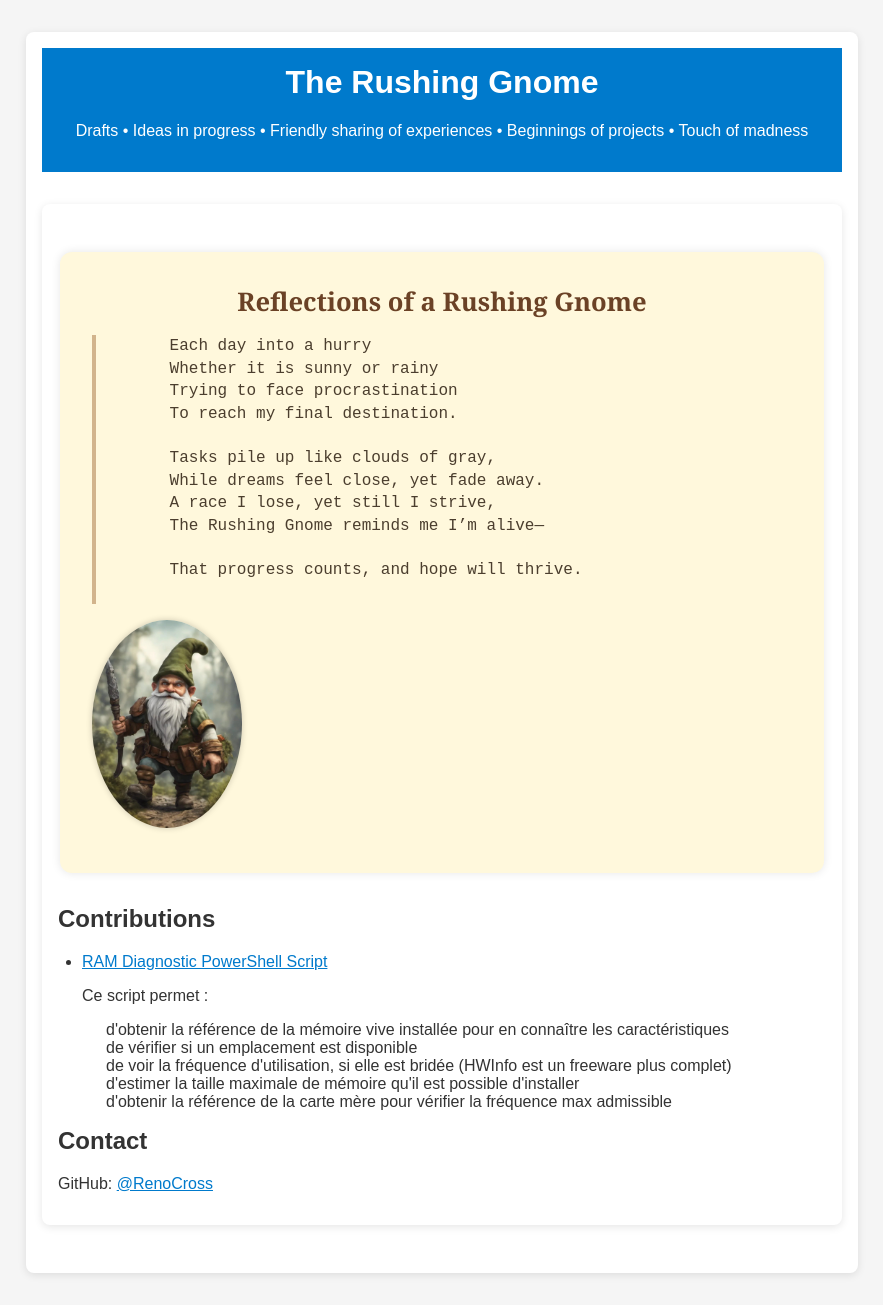
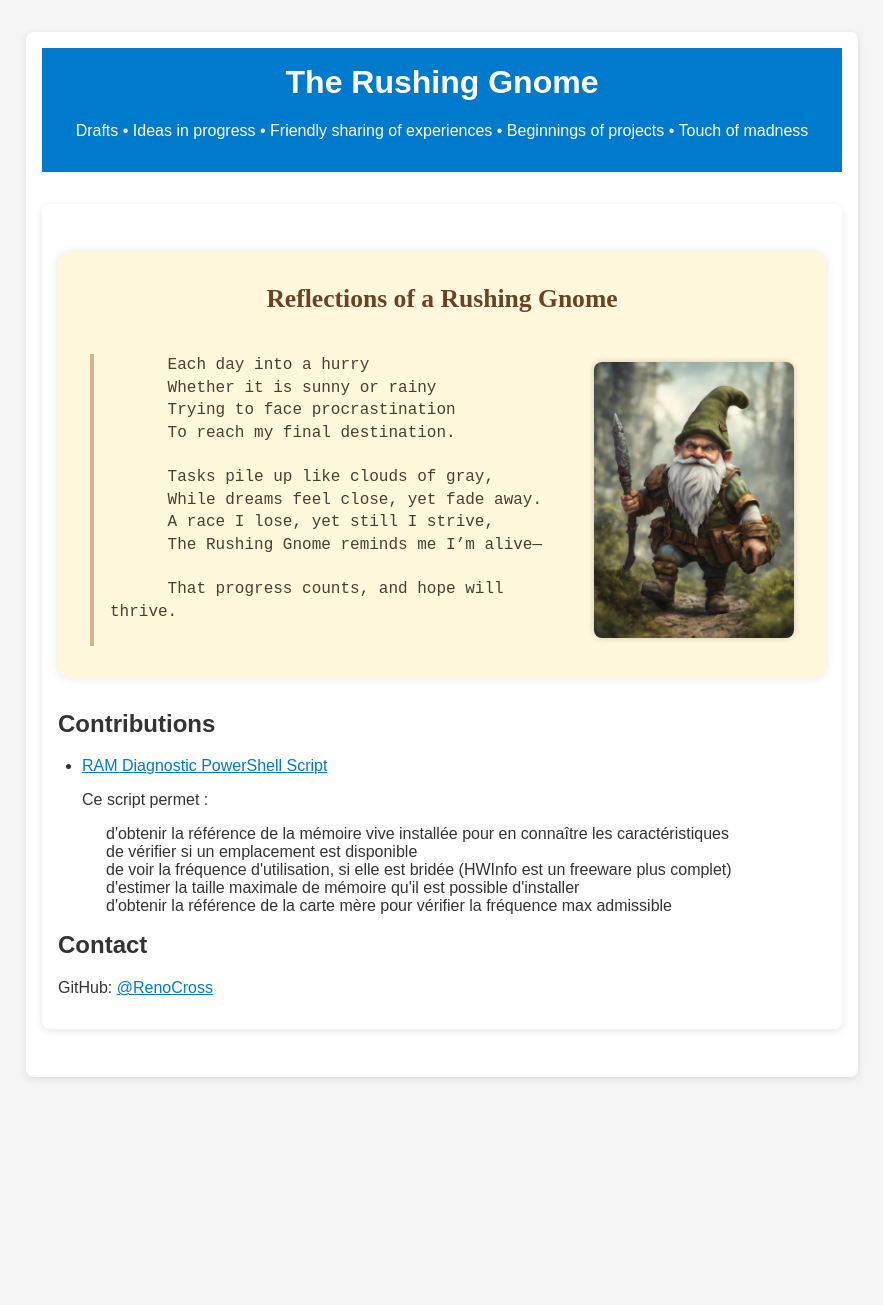
Before and after one commit to RenoCross/the-rushing-gnome, a Jekyll site: the page built from index.html, in a window 1280 px wide. Shown: the whole page, without its empty margins (198-1081 px from the left). Built offline with Jekyll 4.4.1, drawn with Linux system fonts in a browser that asks for light colours; after the commit the page ends 1109 px from its top, so only the background shows below that.

Commit message:
Update style.css

```diff
--- a/assets/css/style.css
+++ b/assets/css/style.css
@@ -5,12 +5,17 @@
   padding: 2rem;
   border-radius: 12px;
   margin: 2rem auto;
-  max-width: 700px;
+  max-width: 800px;
   box-shadow: 0 0 10px rgba(0, 0, 0, 0.1);
-  font-family: 'Segoe Script', 'Georgia', serif;
+  font-family: 'Dancing Script', cursive;
+  display: flex;
+  align-items: center;
+  gap: 2rem;
+  flex-wrap: wrap;
 }
 
 #poem h2 {
+  width: 100%;
   text-align: center;
   color: #6b4226;
   font-size: 1.6rem;
@@ -18,10 +23,10 @@
 }
 
 #poem img {
-  max-width: 150px;
-  border-radius: 50%;
+  max-width: 200px;
+  border-radius: 8px;
   box-shadow: 0 0 6px rgba(0, 0, 0, 0.2);
-  margin-bottom: 0.5rem;
+  flex-shrink: 0;
 }
 
 #poem pre {
@@ -32,6 +37,8 @@
   background: transparent;
   border-left: 4px solid #d2b48c;
   padding-left: 1rem;
+  margin: 0;
+  flex: 1;
 }
 
 body {
```
Lines whose indentation alone changed are shown as unchanged.
